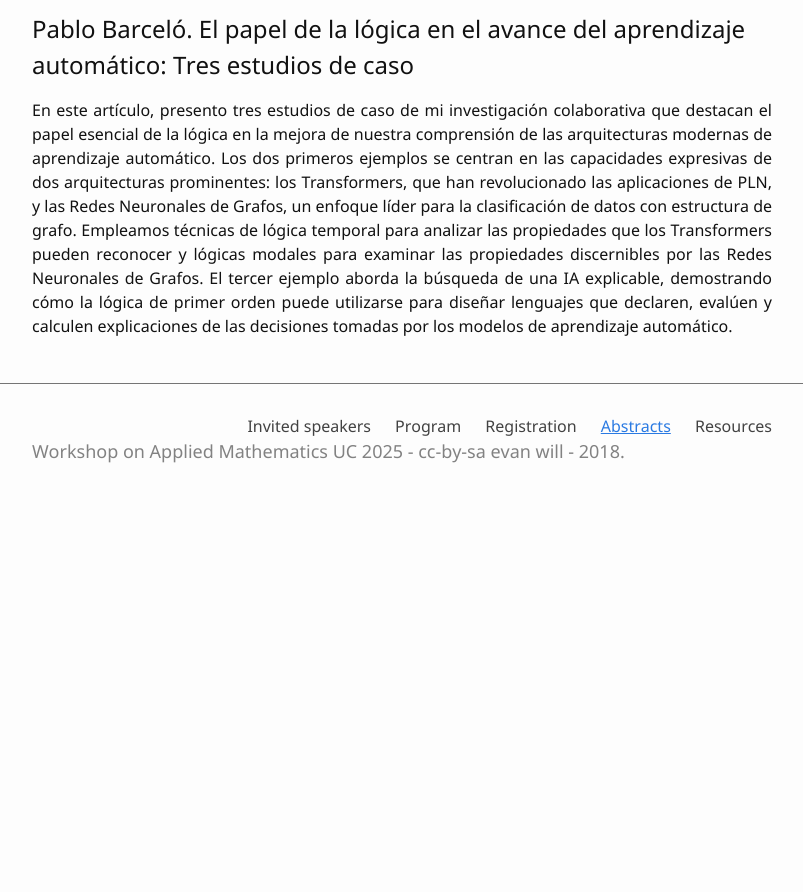
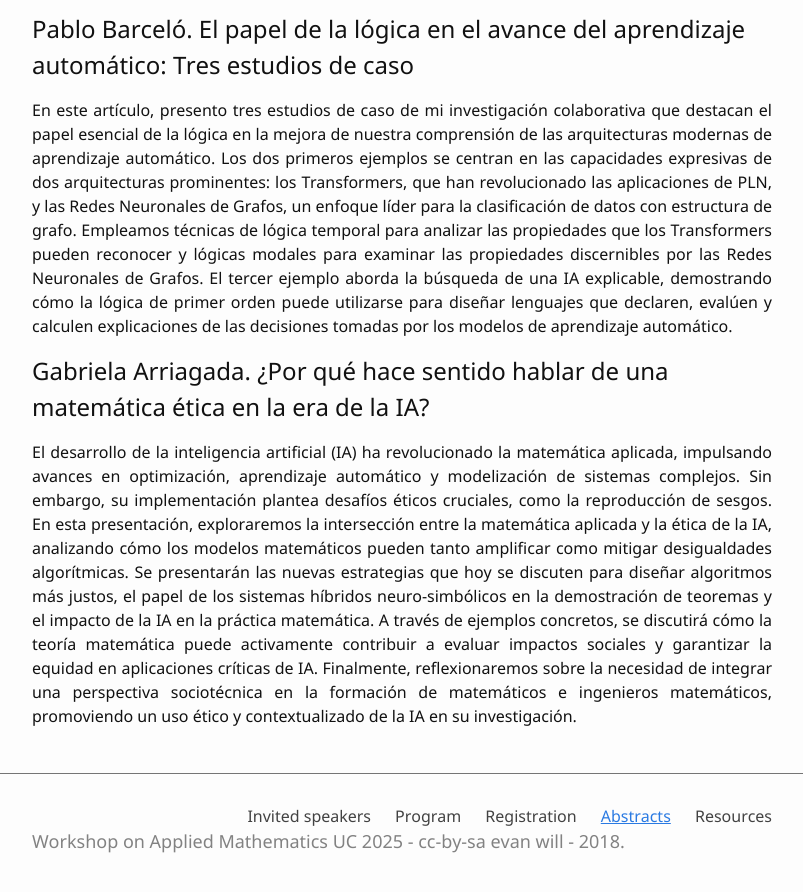
Before and after one commit to AppliedMathUC/workshop-applied-math-2025, a Jekyll site: the page built from 3-lesson.md, in a window 1280 px wide and 900 px high, scrolled down 980 px. Shown: the top 892 px of the window, without its empty margins (238-1041 px from the left). Built offline with Jekyll 4.4.1, drawn with Linux system fonts in a browser that asks for light colours; before the commit the page ends 1490 px from its top, so only the background shows below that.

Commit message:
Update 3-lesson.md

```diff
--- a/3-lesson.md
+++ b/3-lesson.md
@@ -20,3 +20,8 @@ I will present recent work https://arxiv.org/abs/2501.19182, (part of the master
 <p style="text-align: justify;">
 En este artículo, presento tres estudios de caso de mi investigación colaborativa que destacan el papel esencial de la lógica en la mejora de nuestra comprensión de las arquitecturas modernas de aprendizaje automático. Los dos primeros ejemplos se centran en las capacidades expresivas de dos arquitecturas prominentes: los Transformers, que han revolucionado las aplicaciones de PLN, y las Redes Neuronales de Grafos, un enfoque líder para la clasificación de datos con estructura de grafo. Empleamos técnicas de lógica temporal para analizar las propiedades que los Transformers pueden reconocer y lógicas modales para examinar las propiedades discernibles por las Redes Neuronales de Grafos. El tercer ejemplo aborda la búsqueda de una IA explicable, demostrando cómo la lógica de primer orden puede utilizarse para diseñar lenguajes que declaren, evalúen y calculen explicaciones de las decisiones tomadas por los modelos de aprendizaje automático.
 </p>
+
+## Gabriela Arriagada. ¿Por qué hace sentido hablar de una matemática ética en la era de la IA?
+<p style="text-align: justify;">
+El desarrollo de la inteligencia artificial (IA) ha revolucionado la matemática aplicada, impulsando avances en optimización, aprendizaje automático y modelización de sistemas complejos. Sin embargo, su implementación plantea desafíos éticos cruciales, como la reproducción de sesgos. En esta presentación, exploraremos la intersección entre la matemática aplicada y la ética de la IA, analizando cómo los modelos matemáticos pueden tanto amplificar como mitigar desigualdades algorítmicas. Se presentarán las nuevas estrategias que hoy se discuten para diseñar algoritmos más justos, el papel de los sistemas híbridos neuro-simbólicos en la demostración de teoremas y el impacto de la IA en la práctica matemática. A través de ejemplos concretos, se discutirá cómo la teoría matemática puede activamente contribuir a evaluar impactos sociales y garantizar la equidad en aplicaciones críticas de IA. Finalmente, reflexionaremos sobre la necesidad de integrar una perspectiva sociotécnica en la formación de matemáticos e ingenieros matemáticos, promoviendo un uso ético y contextualizado de la IA en su investigación.
+</p>
```
